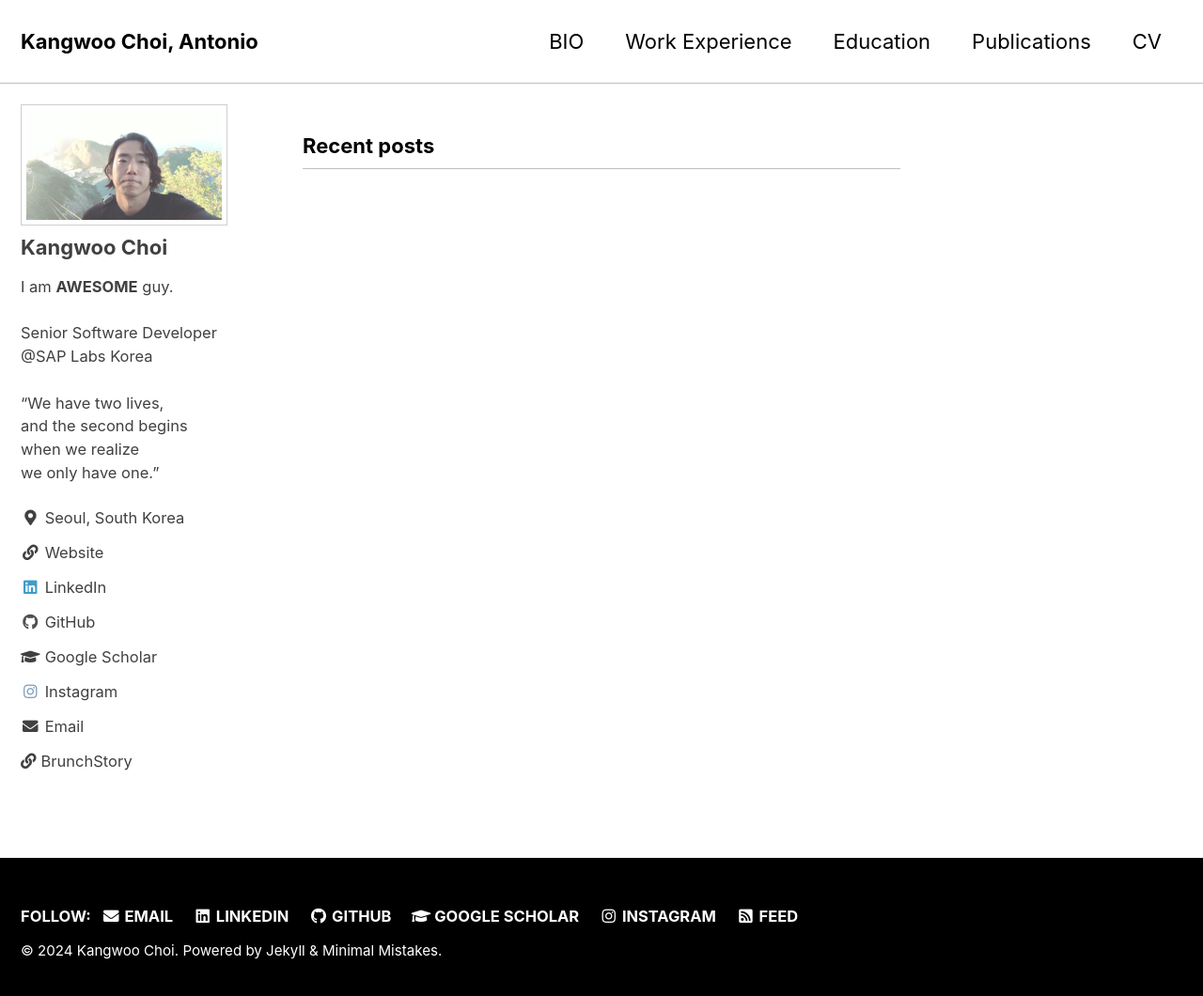
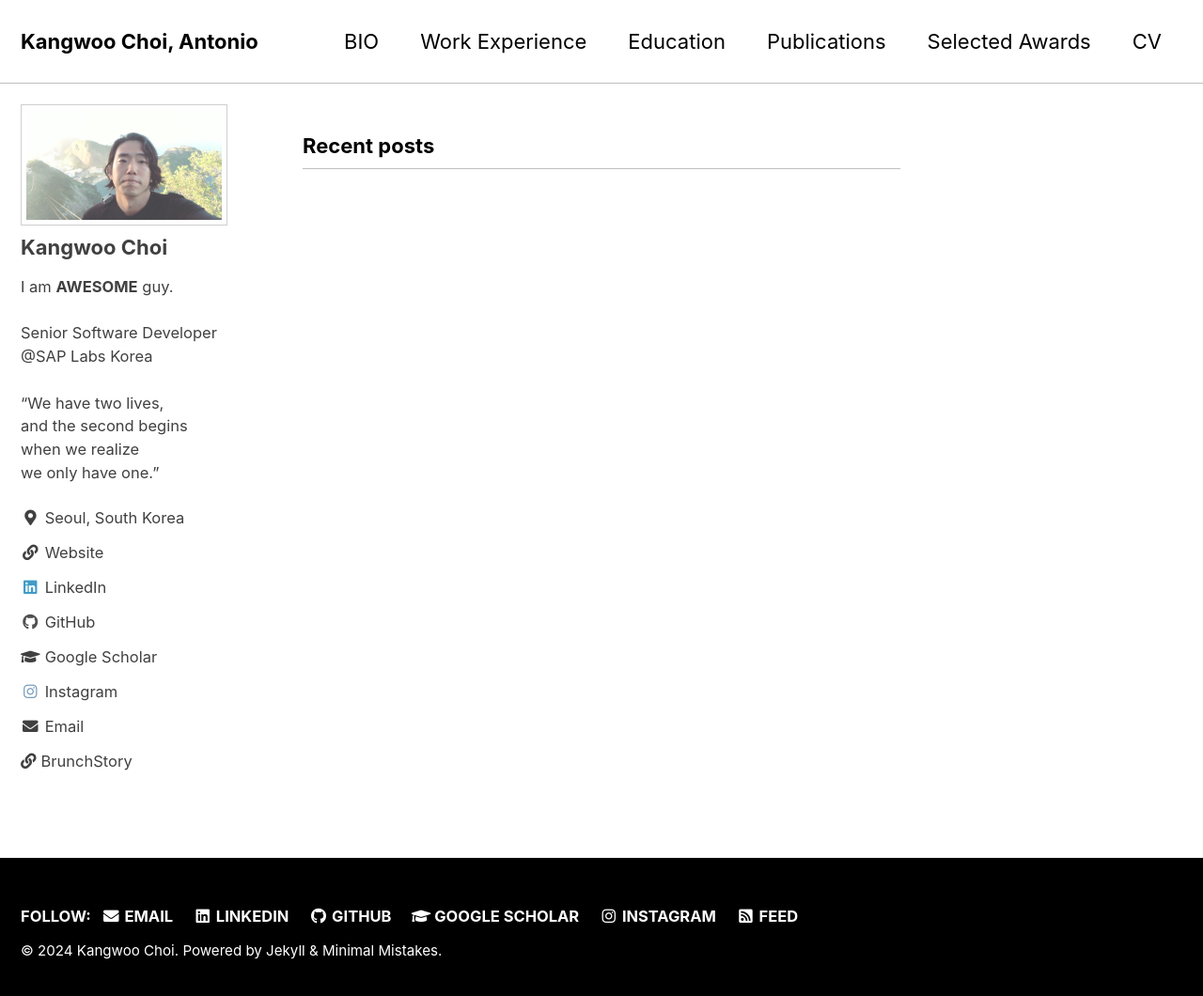
Before and after one commit to KangwooChoi/KangwooChoi.github.io, a Jekyll site: the page built from index.html, in a window 1280 px wide and 1068 px high. Shown: the top 1060 px of the window at 94% size. Built offline with Jekyll 4.4.1, drawn with Linux system fonts in a browser that asks for light colours; cached includes are drawn as plain includes; the list of posts is cut into pages by our own code.

Commit message:
Update navigation.yml

```diff
--- a/_data/navigation.yml
+++ b/_data/navigation.yml
@@ -8,6 +8,8 @@ main:
     url: /education/
   - title: "Publications"
     url: /publications/
+  - title: "Selected Awards"
+    url: /selectedawards/
   - title: "CV"
     url: https://kangwoochoi.github.io/assets/downloads/CV.pdf
   # - title: "Quick-Start Guide"
```
